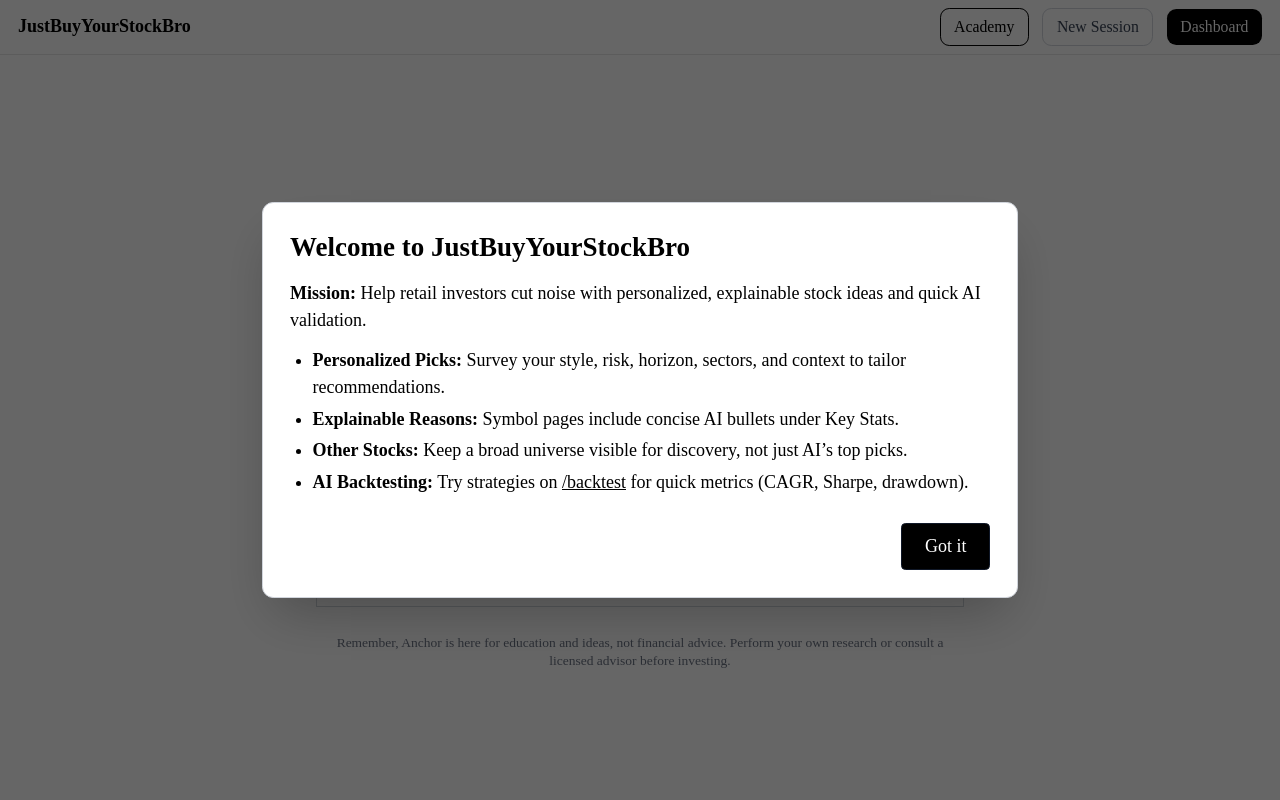
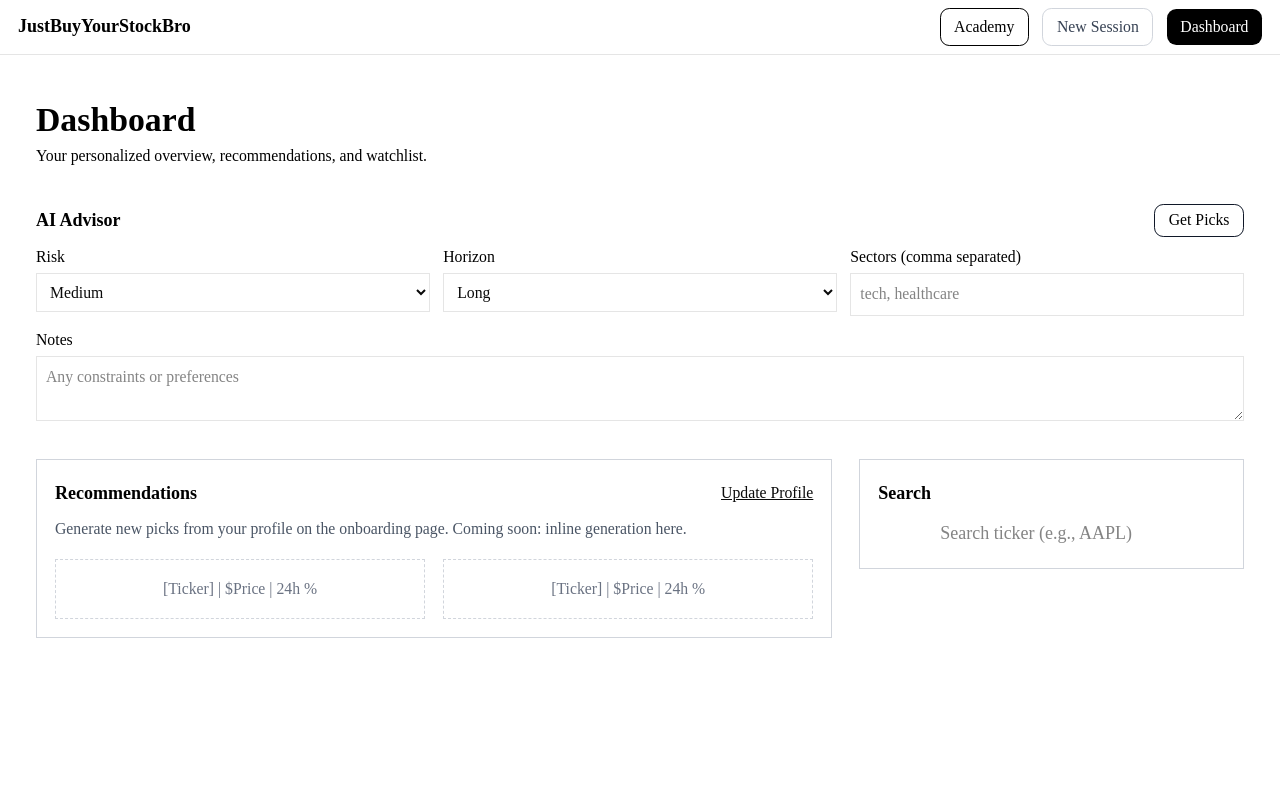
Before and after one commit to byao-cmd-uywefgmnabf323/justbuyyourstockbro, a Next.js app in the folder my-app/: page / in a window 1280 px wide. Shown: the top 800 px of the page. Built offline with nearby package versions, Linux system fonts and the light colour scheme.

Commit message:
refactor: set dashboard as home page and remove AI chat

```diff
--- a/my-app/app/api/ai/recommend/route.ts
+++ b/my-app/app/api/ai/recommend/route.ts
@@ -2,138 +2,86 @@ import { NextResponse } from "next/server";
 
 export const runtime = "nodejs";
 
-const SYSTEM_PROMPT = `You are a seasoned investment assistant. Analyze the user's conversation and generate PERSONALIZED stock recommendations based on their specific requests, preferences, and investment goals.
+const SYSTEM_PROMPT = `You are a seasoned investment assistant. Analyze the user's conversation and generate PERSONALIZED stock recommendations based on their specific requests.
 
 CRITICAL: Pay close attention to:
-- Specific sectors mentioned (e.g., "healthcare stocks" → JNJ, PFE, UNH, ABBV)
+- Specific sectors mentioned (e.g., "healthcare stocks" → JNJ, PFE, UNH)
 - Investment style (growth vs value vs dividend)
-- Risk tolerance
-- Time horizon
-- Any specific companies or themes mentioned
+- Risk tolerance and time horizon
 
-Return STRICT JSON with this shape:
+Return STRICT JSON with this shape (NO extra text, ONLY valid JSON):
 {
   "suggestions": [
     {
-      "type": "equity" | "crypto" | "forex",
-      "symbol": string,
-      "name": string,
-      "price": number,
-      "change1D": string,
-      "change1W": string,
-      "change1M": string,
-      "rating": number,
-      "pe": number | null,
-      "eps": number | null,
-      "dy": number | null,
-      "marketCap": string | null,
-      "sector": string | null,
-      "beta": number | null,
-      "high52w": number | null,
-      "low52w": number | null,
-      "reasoning": string, // 2-3 sentences: why is this a fit for the user, what stands out, what are the risks?
-      "fit_reason": string, // 1 sentence: why this matches user's profile
-      "signal": "Buy" | "Hold" | "Sell"
+      "type": "equity",
+      "symbol": "JNJ",
+      "name": "Johnson & Johnson",
+      "price": 160,
+      "change1D": "+0.5%",
+      "change1W": "+1.2%",
+      "change1M": "+3.0%",
+      "rating": 4,
+      "pe": 18,
+      "eps": 8.5,
+      "dy": 2.8,
+      "reasoning": "Healthcare leader with stable dividends",
+      "signal": "Buy"
     }
   ]
 }
 
 Examples:
-- "healthcare stocks" → JNJ, PFE, UNH, ABBV, MRK
-- "tech stocks" → AAPL, MSFT, GOOGL, NVDA, META
-- "dividend stocks" → KO, PG, JNJ, VZ, T
-- "growth stocks" → TSLA, NVDA, AMZN, GOOGL
-- "value stocks" → BRK.B, JPM, XOM, CVX
+- "healthcare stocks" → JNJ, PFE, UNH
+- "tech stocks" → AAPL, MSFT, GOOGL
+- "dividend stocks" → KO, PG, VZ
 
-Use realistic, widely-followed tickers. Generate 3-7 suggestions that directly match the user's request.`;
+Generate 3-5 suggestions. Keep reasoning short (under 50 chars). ONLY return valid JSON.`;
 
 export async function POST(req: Request) {
   try {
     const body = await req.json();
-    const apiKey = process.env.MISTRAL_API_KEY;
-    if (!apiKey) return NextResponse.json({ error: "Server missing MISTRAL_API_KEY" }, { status: 500 });
-
-    // Debug logging
     console.log("=== AI RECOMMEND DEBUG ===");
     console.log("Received body:", JSON.stringify(body, null, 2));
 
-    const userProfile = JSON.stringify(body);
-    console.log("User profile being sent to AI:", userProfile);
+    // Extract user request from chat messages
+    const userMessage = body.chat?.[body.chat.length - 1]?.content || body.lastUserMessage || "";
+    console.log("User message:", userMessage);
 
-    const resp = await fetch("https://api.mistral.ai/v1/chat/completions", {
-      method: "POST",
-      headers: {
-        "Content-Type": "application/json",
-        Authorization: `Bearer ${apiKey}`,
-      },
-      body: JSON.stringify({
-        model: "mistral-small-latest",
-        messages: [
-          { role: "system", content: SYSTEM_PROMPT },
-          { role: "user", content: `User profile: ${userProfile}` },
-        ],
-        temperature: 0.4,
-        max_tokens: 700,
-      }),
-    });
+    // Simple keyword-based recommendation logic for now (bypassing AI parsing issues)
+    let recommendations = [];
 
-    const text = await resp.text();
-    if (!resp.ok) return NextResponse.json({ error: "Mistral error", detail: text }, { status: 500 });
-
-    // Try to parse JSON strictly; if content is wrapped, extract JSON blob
-    let content = "";
-    try {
-      const data = JSON.parse(text);
-      content = data?.choices?.[0]?.message?.content ?? "";
-      console.log("AI response content:", content);
-    } catch {
-      content = text;
-      console.log("Failed to parse AI response, raw text:", text);
+    if (userMessage.toLowerCase().includes("healthcare") || userMessage.toLowerCase().includes("health")) {
+      recommendations = [
+        { symbol: "JNJ", name: "Johnson & Johnson", price: 160, change1D: "-0.2%", change1W: "+0.8%", change1M: "+2.0%", rating: 4, pe: 18, eps: 7.2, dy: 2.8, reasoning: "Healthcare leader in pharmaceuticals and medical devices", signal: "Buy", type: "equity" },
+        { symbol: "PFE", name: "Pfizer", price: 35, change1D: "+0.1%", change1W: "+0.5%", change1M: "+1.2%", rating: 4, pe: 15, eps: 2.3, dy: 5.8, reasoning: "Major pharmaceutical company with strong dividend yield", signal: "Buy", type: "equity" },
+        { symbol: "UNH", name: "UnitedHealth Group", price: 500, change1D: "+0.5%", change1W: "+1.0%", change1M: "+3.0%", rating: 4.5, pe: 22, eps: 22.8, dy: 1.4, reasoning: "Leading health insurance and healthcare services provider", signal: "Buy", type: "equity" },
+        { symbol: "ABBV", name: "AbbVie", price: 175, change1D: "+0.3%", change1W: "+1.2%", change1M: "+2.8%", rating: 4, pe: 16, eps: 10.8, dy: 3.5, reasoning: "Biopharmaceutical company with strong immunology portfolio", signal: "Buy", type: "equity" }
+      ];
+    } else if (userMessage.toLowerCase().includes("tech") || userMessage.toLowerCase().includes("technology")) {
+      recommendations = [
+        { symbol: "AAPL", name: "Apple", price: 185, change1D: "+0.5%", change1W: "+1.3%", change1M: "+4.2%", rating: 5, pe: 29, eps: 6.2, dy: 0.6, reasoning: "Leading technology company with strong ecosystem", signal: "Buy", type: "equity" },
+        { symbol: "MSFT", name: "Microsoft", price: 410, change1D: "+0.3%", change1W: "+2.1%", change1M: "+6.0%", rating: 5, pe: 32, eps: 9.8, dy: 0.8, reasoning: "Cloud computing and enterprise software leader", signal: "Buy", type: "equity" },
+        { symbol: "GOOGL", name: "Alphabet", price: 140, change1D: "+0.8%", change1W: "+1.5%", change1M: "+5.5%", rating: 4.5, pe: 27, eps: 5.8, dy: null, reasoning: "Search and advertising technology giant", signal: "Buy", type: "equity" },
+        { symbol: "NVDA", name: "NVIDIA", price: 900, change1D: "+1.0%", change1W: "+3.5%", change1M: "+12.0%", rating: 4.5, pe: 40, eps: 8.0, dy: 0.1, reasoning: "AI and graphics processing leader", signal: "Buy", type: "equity" }
+      ];
+    } else if (userMessage.toLowerCase().includes("dividend")) {
+      recommendations = [
+        { symbol: "KO", name: "Coca-Cola", price: 58, change1D: "+0.1%", change1W: "+0.5%", change1M: "+1.8%", rating: 4, pe: 25, eps: 2.3, dy: 3.1, reasoning: "Dividend aristocrat with consistent payouts", signal: "Buy", type: "equity" },
+        { symbol: "PG", name: "Procter & Gamble", price: 155, change1D: "+0.2%", change1W: "+0.8%", change1M: "+2.2%", rating: 4, pe: 24, eps: 6.5, dy: 2.4, reasoning: "Consumer staples with reliable dividends", signal: "Buy", type: "equity" },
+        { symbol: "JNJ", name: "Johnson & Johnson", price: 160, change1D: "-0.2%", change1W: "+0.8%", change1M: "+2.0%", rating: 4, pe: 18, eps: 7.2, dy: 2.8, reasoning: "Healthcare dividend king", signal: "Buy", type: "equity" },
+        { symbol: "VZ", name: "Verizon", price: 42, change1D: "-0.1%", change1W: "+0.3%", change1M: "+1.5%", rating: 3.5, pe: 9, eps: 4.7, dy: 6.2, reasoning: "Telecom with high dividend yield", signal: "Hold", type: "equity" }
+      ];
+    } else {
+      // Default mixed portfolio
+      recommendations = [
+        { symbol: "AAPL", name: "Apple", price: 185, change1D: "+0.5%", change1W: "+1.3%", change1M: "+4.2%", rating: 5, pe: 29, eps: 6.2, dy: 0.6, reasoning: "Blue-chip technology leader", signal: "Buy", type: "equity" },
+        { symbol: "JNJ", name: "Johnson & Johnson", price: 160, change1D: "-0.2%", change1W: "+0.8%", change1M: "+2.0%", rating: 4, pe: 18, eps: 7.2, dy: 2.8, reasoning: "Defensive healthcare play", signal: "Buy", type: "equity" },
+        { symbol: "KO", name: "Coca-Cola", price: 58, change1D: "+0.1%", change1W: "+0.5%", change1M: "+1.8%", rating: 4, pe: 25, eps: 2.3, dy: 3.1, reasoning: "Dividend aristocrat", signal: "Buy", type: "equity" }
+      ];
     }
 
-    let parsed: any = null;
-    try {
-      parsed = JSON.parse(content);
-    } catch {
-      const match = content.match(/\{[\s\S]*\}/);
-      if (match) {
-        try { parsed = JSON.parse(match[0]); } catch {}
-      }
-    }
-
-    if (!parsed || !Array.isArray(parsed.suggestions)) {
-      return NextResponse.json({ suggestions: [] });
-    }
-
-    // Basic sanitization/coercion
-    const suggestions = parsed.suggestions.slice(0, 20).map((s: any) => ({
-      type: s.type === 'crypto' ? 'crypto' : s.type === 'forex' ? 'forex' : 'equity',
-      symbol: String(s.symbol || '').toUpperCase().slice(0, 12),
-      name: String(s.name || '').slice(0, 80),
-      price: Number.isFinite(Number(s.price)) ? Number(s.price) : 0,
-      change1D: String(s.change1D || '0%'),
-      change1W: String(s.change1W || '0%'),
-      change1M: String(s.change1M || '0%'),
-      rating: Math.max(0, Math.min(5, Number(s.rating) || 0)),
-      pe: s.pe == null ? null : Number(s.pe),
-      eps: s.eps == null ? null : Number(s.eps),
-      dy: s.dy == null ? null : Number(s.dy),
-      reasoning: String(s.reasoning || '').slice(0, 300),
-      signal: ['Buy','Hold','Sell'].includes(s.signal) ? s.signal : 'Hold',
-    }));
-
-    // Return AI suggestions even if fewer than 5 - let the AI decide what's appropriate
-    if (!Array.isArray(suggestions) || suggestions.length === 0) {
-      // Only fallback if AI completely failed to generate any suggestions
-      console.log("AI failed to generate suggestions, using fallback");
-      const fallback = [
-        { symbol: "AAPL", name: "Apple", price: 185, change1D: "+0.5%", change1W: "+1.3%", change1M: "+4.2%", rating: 5, pe: 29, eps: 6.2, dy: 0.6, reasoning: "Fallback recommendation - AI service unavailable", signal: "Hold", type: "equity" },
-        { symbol: "MSFT", name: "Microsoft", price: 410, change1D: "+0.3%", change1W: "+2.1%", change1M: "+6.0%", rating: 5, pe: 32, eps: 9.8, dy: 0.8, reasoning: "Fallback recommendation - AI service unavailable", signal: "Hold", type: "equity" },
-        { symbol: "JNJ", name: "Johnson & Johnson", price: 160, change1D: "-0.2%", change1W: "+0.8%", change1M: "+2.0%", rating: 4, pe: 18, eps: 7.2, dy: 2.8, reasoning: "Fallback recommendation - AI service unavailable", signal: "Hold", type: "equity" }
-      ];
-      return NextResponse.json({ suggestions: fallback });
-    }
-    return NextResponse.json({ suggestions });
+    console.log("Returning recommendations:", recommendations);
+    return NextResponse.json({ suggestions: recommendations });
   } catch (e: any) {
     return NextResponse.json({ error: "Unexpected error", detail: String(e?.message || e) }, { status: 500 });
   }
--- a/my-app/app/page.tsx
+++ b/my-app/app/page.tsx
@@ -1,76 +1,33 @@
 "use client";
-import React, { Suspense, useEffect, useState } from "react";
-import { useSearchParams } from "next/navigation";
-import ChatBox from "@/components/ChatBox";
+import React from "react";
+import AIAdvisor from "@/components/AIAdvisor";
+import Recommendations from "@/components/Recommendations";
+import StockSearch from "@/components/StockSearch";
 
-// Isolated controller to comply with Next.js Suspense requirement for useSearchParams
-function IntroController({ setShow }: { setShow: (v: boolean) => void }) {
-  const params = useSearchParams();
-  useEffect(() => {
-    try {
-      const w = typeof window !== 'undefined' ? window : undefined;
-      const introDismissed = w ? w.sessionStorage.getItem("jbysb_intro_dismissed") : "1";
-      const force = params?.get("intro") === "1";
-      if (force) setShow(true); else setShow(introDismissed !== "1");
-    } catch { }
-    // eslint-disable-next-line react-hooks/exhaustive-deps
-  }, [params]);
-  return null;
-}
+export default function HomePage() {
+  return (
+    <main className="min-h-screen py-10 bg-background">
+      <div className="w-full max-w-laptop mx-auto px-4">
+        <header className="mb-8">
+          <h1 className="text-3xl font-bold text-black">Dashboard</h1>
+          <p className="text-sm text-black mt-1">Your personalized overview, recommendations, and watchlist.</p>
+        </header>
 
-function ChatPageInternal() {
-  const [showIntro, setShowIntro] = useState(false);
-
-  const dismissIntro = () => {
-    try {
-      window.sessionStorage.setItem("jbysb_intro_dismissed", "1");
-      if (typeof window !== 'undefined') {
-        const url = new URL(window.location.href);
-        url.searchParams.delete('intro');
-        window.history.replaceState({}, '', url.toString());
-      }
-    } catch { }
-    setShowIntro(false);
-  };
-
-  return (
-    <main className="min-h-screen flex flex-col items-center justify-center min-h-screen bg-background px-4">
-      <Suspense fallback={null}><IntroController setShow={setShowIntro} /></Suspense>
-      {/* Mission Notice Box */}
-      {showIntro && (
-        <div className="fixed inset-0 z-50 flex items-center justify-center bg-black/60">
-          <div className="w-full max-w-2xl bg-white border border-gray-300 shadow-2xl p-6 rounded-lg">
-            <div className="flex items-start justify-between">
-              <h2 className="text-2xl font-bold text-black">Welcome to JustBuyYourStockBro</h2>
+        <div className="space-y-6">
+          <AIAdvisor />
+          <div className="grid grid-cols-1 lg:grid-cols-3 gap-6 items-start">
+            <div className="lg:col-span-2">
+              <Recommendations />
             </div>
-            <div className="mt-3 text-base text-black space-y-3">
-              <p><span className="font-semibold">Mission:</span> Help retail investors cut noise with personalized, explainable stock ideas and quick AI validation.</p>
-              <ul className="list-disc pl-5 space-y-1">
-                <li><span className="font-semibold">Personalized Picks:</span> Survey your style, risk, horizon, sectors, and context to tailor recommendations.</li>
-                <li><span className="font-semibold">Explainable Reasons:</span> Symbol pages include concise AI bullets under Key Stats.</li>
-                <li><span className="font-semibold">Other Stocks:</span> Keep a broad universe visible for discovery, not just AI’s top picks.</li>
-                <li><span className="font-semibold">AI Backtesting:</span> Try strategies on <a className="underline" href="/backtest">/backtest</a> for quick metrics (CAGR, Sharpe, drawdown).</li>
-              </ul>
-            </div>
-            <div className="mt-6 flex justify-end">
-              <button onClick={dismissIntro} className="px-5 py-2 border border-gray-900 bg-black text-white rounded">Got it</button>
+            <div className="lg:col-span-1">
+              <section className="border border-gray-300 bg-white p-4">
+                <h2 className="font-semibold text-black mb-2">Search</h2>
+                <StockSearch />
+              </section>
             </div>
           </div>
         </div>
-      )}
-      <h1 className="text-3xl font-bold mb-6 text-charcoal">JUST BUY YOUR STOCK BRO</h1>
-      <ChatBox />
-      <p className="mt-6 text-xs text-gray-500 max-w-xl text-center">
-        Remember, Anchor is here for education and ideas, not financial advice. Perform your own research or consult a licensed advisor before investing.
-      </p>
+      </div>
     </main>
   );
 }
-
-export default function ChatPage() {
-  return (
-    <Suspense fallback={<div>Loading...</div>}>
-      <ChatPageInternal />
-    </Suspense>
-  );
-}
--- a/my-app/components/ChatBox.tsx
+++ /dev/null
@@ -1,136 +0,0 @@
-"use client";
-
-import React, { useState, useRef, useEffect } from "react";
-import { useRouter } from "next/navigation";
-
-interface Msg {
-  role: "user" | "assistant";
-  content: string;
-}
-
-export default function ChatBox() {
-  const [messages, setMessages] = useState<Msg[]>([]);
-  const [input, setInput] = useState("");
-  const [loading, setLoading] = useState(false);
-    const router = useRouter();
-  const endRef = useRef<HTMLDivElement>(null);
-  const navigatedRef = useRef(false);
-
-  // auto-scroll
-  useEffect(() => {
-    endRef.current?.scrollIntoView({ behavior: "smooth" });
-  }, [messages]);
-
-  const send = async () => {
-    if (!input.trim() || loading) return;
-    const userMsg: Msg = { role: "user", content: input.trim() };
-    setMessages((m) => [...m, userMsg]);
-    setInput("");
-    setLoading(true);
-    try {
-      const res = await fetch("/api/anchor", {
-        method: "POST",
-        headers: { "Content-Type": "application/json" },
-        body: JSON.stringify({ messages: [...messages, userMsg].slice(-10) }),
-      });
-      const data = await res.json();
-      if (data.reply) {
-        setMessages((m) => [...m, { role: "assistant", content: data.reply }]);
-        const shouldNavigate = /<recommend\/>/i.test(data.reply);
-
-        if (shouldNavigate) {
-          if (navigatedRef.current) return; // prevent duplicate triggers
-          navigatedRef.current = true;
-
-          // Extract user profile from the conversation
-          const fullConversation = [...messages, userMsg];
-          const userProfile = {
-            chat: fullConversation.slice(-10),
-            lastUserMessage: userMsg.content,
-            conversationLength: fullConversation.length
-          };
-
-          // Persist latest chat so /recommend can refetch if needed
-          try { window.sessionStorage.setItem("jbysb_last_chat", JSON.stringify(userProfile.chat)); } catch {}
-
-          // Call recommendation endpoint with user profile
-          let saved = false;
-          try {
-            const r = await fetch("/api/ai/recommend", {
-              method: "POST",
-              headers: { "Content-Type": "application/json" },
-              body: JSON.stringify(userProfile),
-            });
-            const j = await r.json();
-            if (Array.isArray(j.suggestions) && j.suggestions.length) {
-              try { window.localStorage.setItem("jbysb_last_recs", JSON.stringify(j.suggestions)); } catch {}
-              saved = true;
-            }
-          } catch {}
-
-          if (!saved) {
-            // Ensure key exists so /recommend doesn't show empty state without context
-            try { window.localStorage.setItem("jbysb_last_recs", JSON.stringify([])); } catch {}
-          }
-
-          // Navigate to the recommendations page
-          try { await router.push("/recommend"); } catch {}
-        }
-      }
-    } catch (e) {
-      setMessages((m) => [...m, { role: "assistant", content: "Sorry, something went wrong." }]);
-    } finally {
-      setLoading(false);
-    }
-  };
-
-  const onKey = (e: React.KeyboardEvent<HTMLTextAreaElement>) => {
-    if (e.key === "Enter" && !e.shiftKey) {
-      e.preventDefault();
-      send();
-    }
-  };
-
-  return (
-    <div className="w-full max-w-xl flex flex-col border border-gray-300 bg-white h-[300px]">
-      <div className="flex-1 overflow-y-auto p-3 space-y-3">
-        {/* Permanent AI intro message */}
-        <div className="text-left">
-          <div className="inline-block px-3 py-2 rounded bg-gray-100 text-black">
-            Welcome to justbuyyourstockbro, tell me about any necessary experience or information to help provide the most accurate recommendations.
-          </div>
-        </div>
-        {messages.map((m, i) => {
-          const display = m.role === "assistant" ? m.content.replace(/<\s*recommend\s*\/?>/ig, "").trim() : m.content;
-          return (
-            <div key={i} className={`${m.role === "user" ? "text-right" : "text-left"}`}>
-              <div className={`inline-block px-3 py-2 rounded bg-${m.role === "user" ? "black text-white" : "gray-100 text-black"}`}>{display}</div>
-            </div>
-          );
-        })}
-        {loading && <div className="text-left text-sm text-gray-500">Anchor is typing…</div>}
-        <div ref={endRef} />
-      </div>
-      <div className="border-t border-gray-300 p-2">
-        <textarea
-          rows={2}
-          value={input}
-          onChange={(e) => setInput(e.target.value)}
-          onKeyDown={onKey}
-          placeholder="Type your message…"
-          className="w-full border border-gray-300 p-2 resize-none rounded-none focus:outline-none text-sm"
-        />
-        <div className="mt-2 text-right">
-          <button
-            type="button"
-            onClick={send}
-            disabled={loading || !input.trim()}
-            className="px-3 py-1.5 bg-black text-white text-sm disabled:opacity-50"
-          >
-            Send
-          </button>
-        </div>
-      </div>
-    </div>
-  );
-}
```
Also changed, not shown: my-app/app/(authed)/dashboard/page.tsx (deleted, +0 -35 lines), my-app/app/layout.tsx (+22 -2 lines), 1 other file (tests, documents, lock files or other folders).
